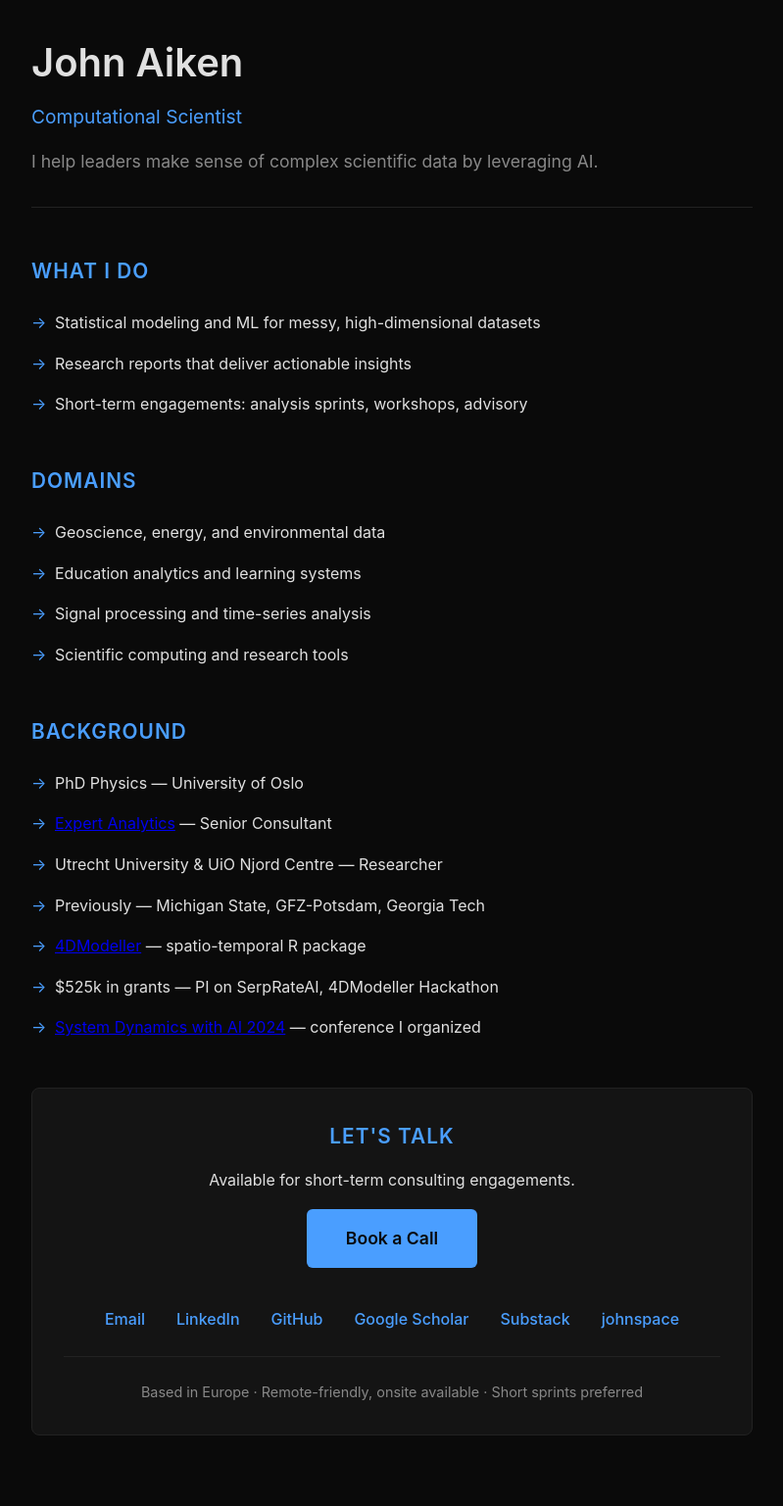
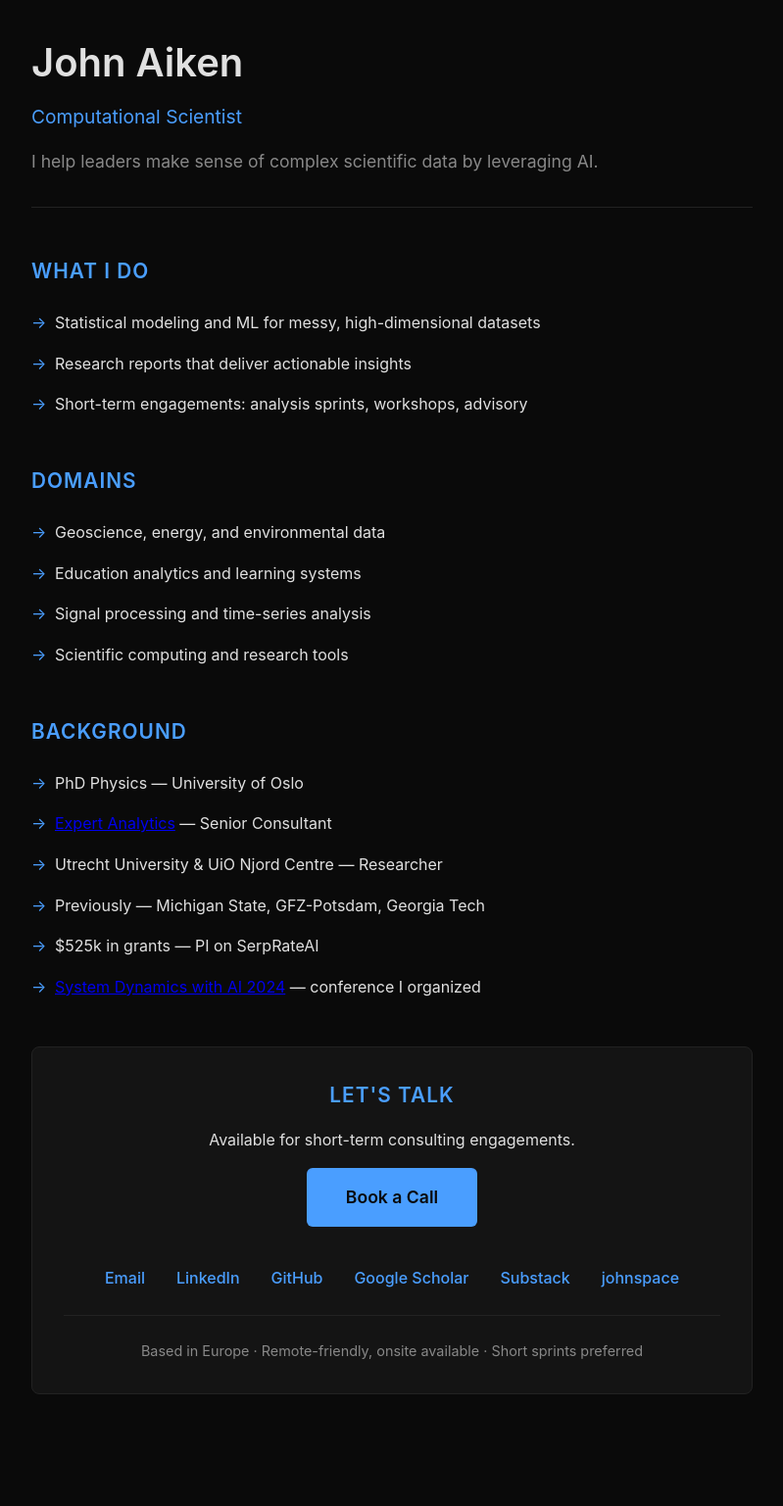
Before and after one commit to mnky9800n/mnky9800n.github.io, a Jekyll site: the page consulting.html, which Jekyll copies as it is, in a window 1280 px wide. Shown: the whole page at 98% size, without its empty margins (240-1039 px from the left). Built offline with Jekyll 4.4.1, drawn with Linux system fonts in a browser that asks for light colours; after the commit the page ends 1495 px from its top, so only the background shows below that.

Commit message:
Remove 4DModeller reference

```diff
--- a/consulting.html
+++ b/consulting.html
@@ -215,8 +215,7 @@
             <li><a href="https://www.expert-analytics.com" target="_blank">Expert Analytics</a> — Senior Consultant</li>
             <li>Utrecht University & UiO Njord Centre — Researcher</li>
             <li>Previously — Michigan State, GFZ-Potsdam, Georgia Tech</li>
-            <li><a href="https://4dmodeller.github.io/fdmr/" target="_blank">4DModeller</a> — spatio-temporal R package</li>
-            <li>$525k in grants — PI on SerpRateAI, 4DModeller Hackathon</li>
+            <li>$525k in grants — PI on SerpRateAI</li>
             <li><a href="https://youtube.com/playlist?list=PL6zSfYNSRHalAsgIjHHsttpYfxJ_XIPbt" target="_blank">System Dynamics with AI 2024</a> — conference I organized</li>
         </ul>
     </section>
```
